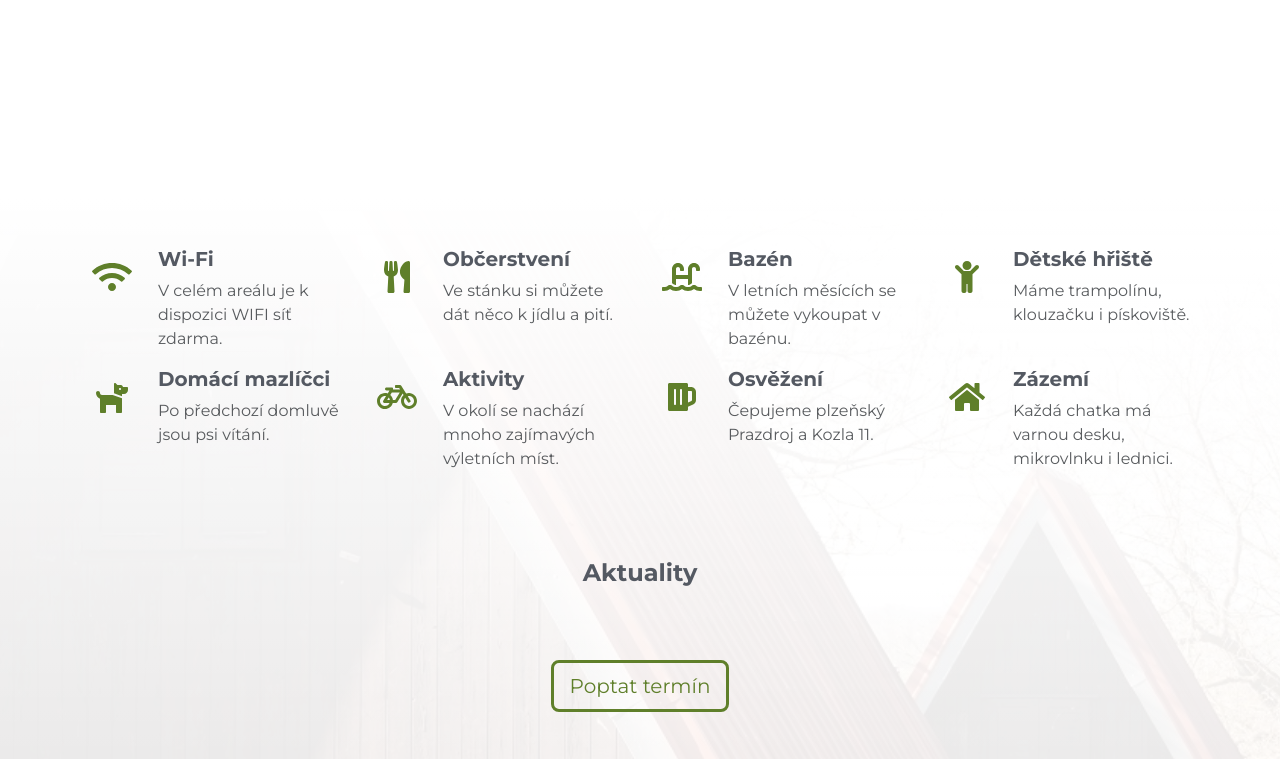
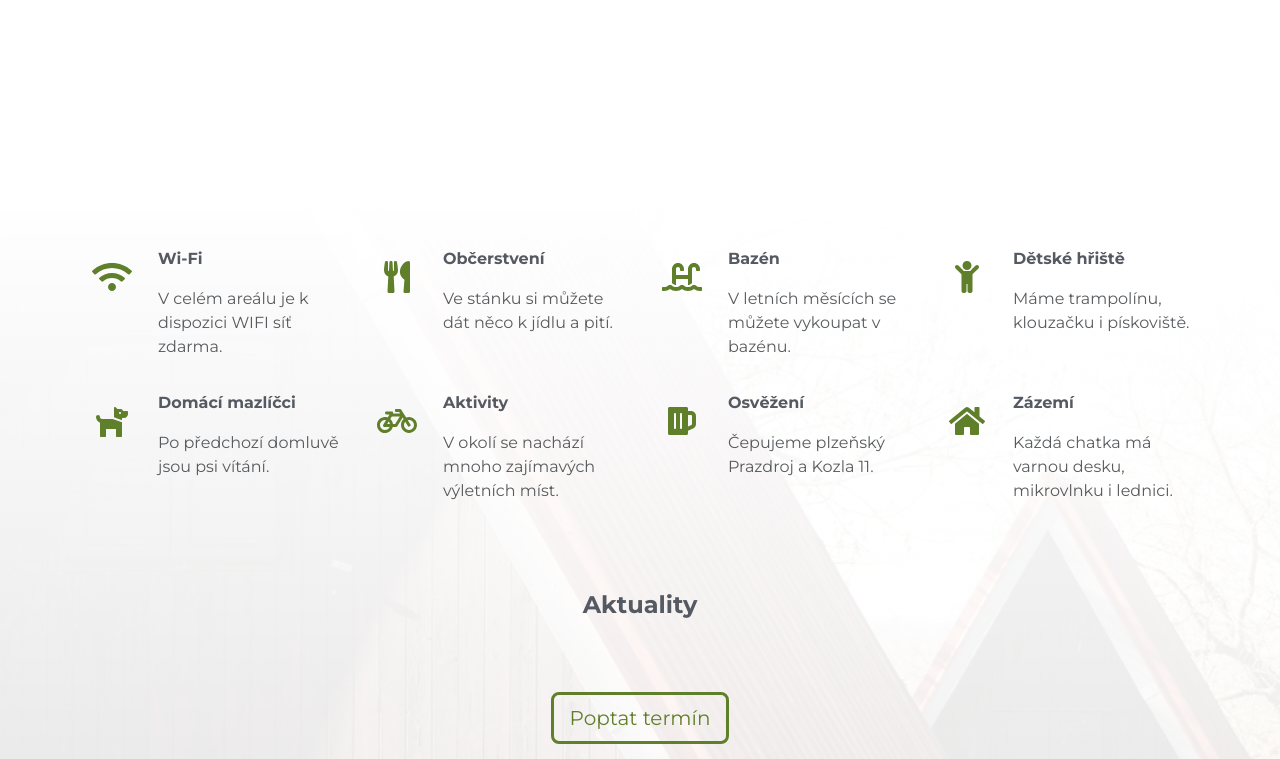
Before and after one commit to syny-o/prachovec, a Django app: page / in a window 1280 px wide. Shown: the part 441-1200 px from the top of the page. Run offline with Django 5.2, Linux system fonts and the light colour scheme; data that the repository does not hold is empty; parts of the project's set-up code (start-up, migrations or seed data) failed here and were passed over; some libraries are stand-ins or nearby versions.

Commit message:
updated font size + btn

```diff
--- a/prachovec/templates/mysite/home/icons.html
+++ b/prachovec/templates/mysite/home/icons.html
@@ -8,7 +8,7 @@
           <i class="fas fa-wifi text-primary"></i>
         </div>
         <div class="ms-3">
-          <h5 class="fw-bold">Wi-Fi</h5>
+          <p class="fw-bold">Wi-Fi</p>
           <p class="text-muted">V celém areálu je k dispozici WIFI síť zdarma.</p>
         </div>
       </div>
@@ -18,7 +18,7 @@
           <i class="fas fa-utensils text-primary"></i>
         </div>
         <div class="ms-3">
-          <h5 class="fw-bold">Občerstvení</h5>
+          <p class="fw-bold">Občerstvení</p>
           <p class="text-muted">Ve stánku si můžete dát něco k jídlu a pití.</p>
         </div>
       </div>
@@ -28,7 +28,7 @@
           <i class="fas fa-swimming-pool text-primary"></i>
         </div>
         <div class="ms-3">
-          <h5 class="fw-bold">Bazén</h5>
+          <p class="fw-bold">Bazén</p>
           <p class="text-muted">V letních měsících se můžete vykoupat v bazénu.</p>
         </div>
       </div>
@@ -38,21 +38,21 @@
           <i class="fas fa-child text-primary"></i>
         </div>
         <div class="ms-3">
-          <h5 class="fw-bold">Dětské hřiště</h5>
+          <p class="fw-bold">Dětské hřiště</p>
           <p class="text-muted">Máme trampolínu, klouzačku i pískoviště.</p>
         </div>
       </div>
     </div>
 
     <!-- Second Row -->
-    <div class="row">
+    <div class="row mt-lg-3">
       <!-- Icon 5 -->
       <div class="col-md-3 d-flex align-items-start">
         <div class="icon-container">
           <i class="fas fa-dog text-primary"></i>
         </div>
         <div class="ms-3">
-          <h5 class="fw-bold">Domácí mazlíčci</h5>
+          <p class="fw-bold">Domácí mazlíčci</p>
           <p class="text-muted">Po předchozí domluvě jsou psi vítání.</p>
         </div>
       </div>
@@ -62,7 +62,7 @@
           <i class="fas fa-bicycle text-primary"></i>
         </div>
         <div class="ms-3">
-          <h5 class="fw-bold">Aktivity</h5>
+          <p class="fw-bold">Aktivity</p>
           <p class="text-muted">V okolí se nachází mnoho zajímavých výletních míst.</p>
         </div>
       </div>
@@ -72,7 +72,7 @@
           <i class="fas fa-beer text-primary"></i>
         </div>
         <div class="ms-3">
-          <h5 class="fw-bold">Osvěžení</h5>
+          <p class="fw-bold">Osvěžení</p>
           <p class="text-muted">Čepujeme plzeňský Prazdroj a Kozla 11.</p>
         </div>
       </div>
@@ -82,7 +82,7 @@
           <i class="fas fa-home text-primary"></i>
         </div>
         <div class="ms-3">
-          <h5 class="fw-bold">Zázemí</h5>
+          <p class="fw-bold">Zázemí</p>
           <p class="text-muted">Každá chatka má varnou desku, mikrovlnku i lednici.</p>
         </div>
       </div>
```
